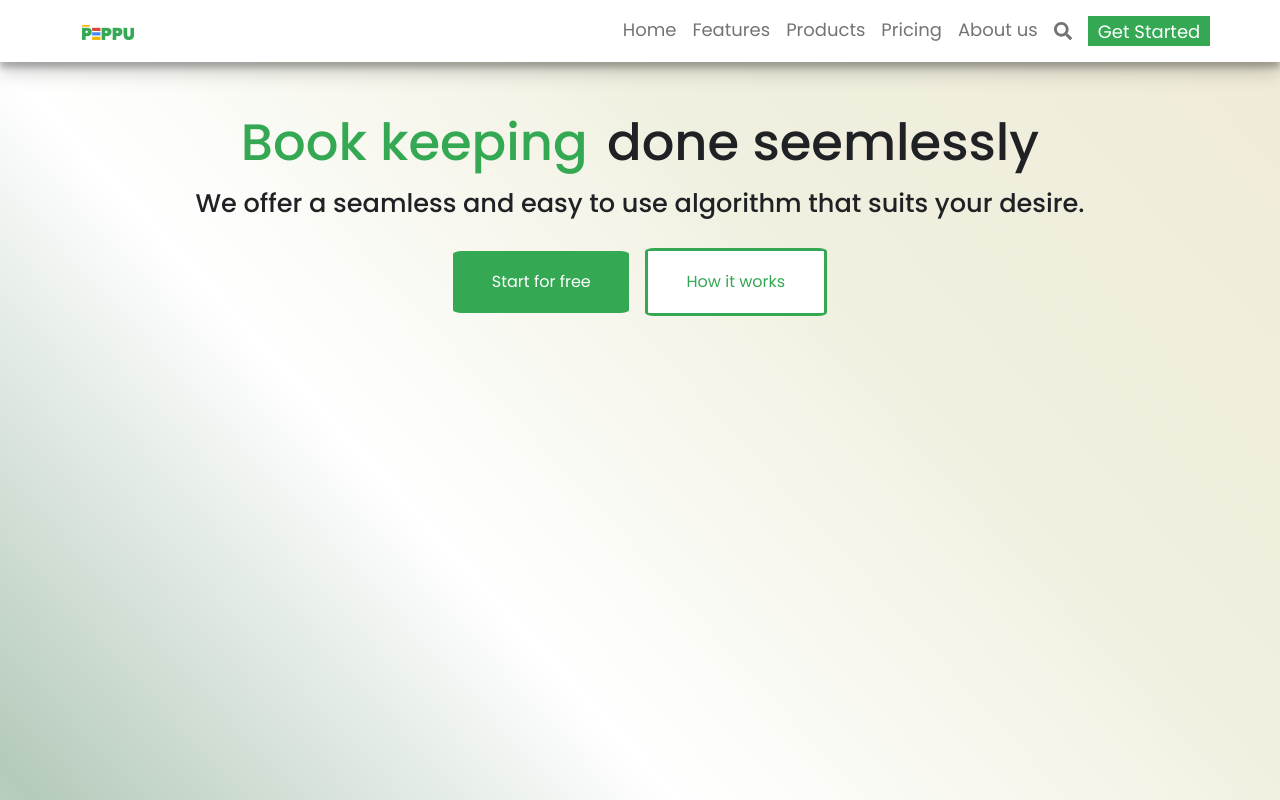
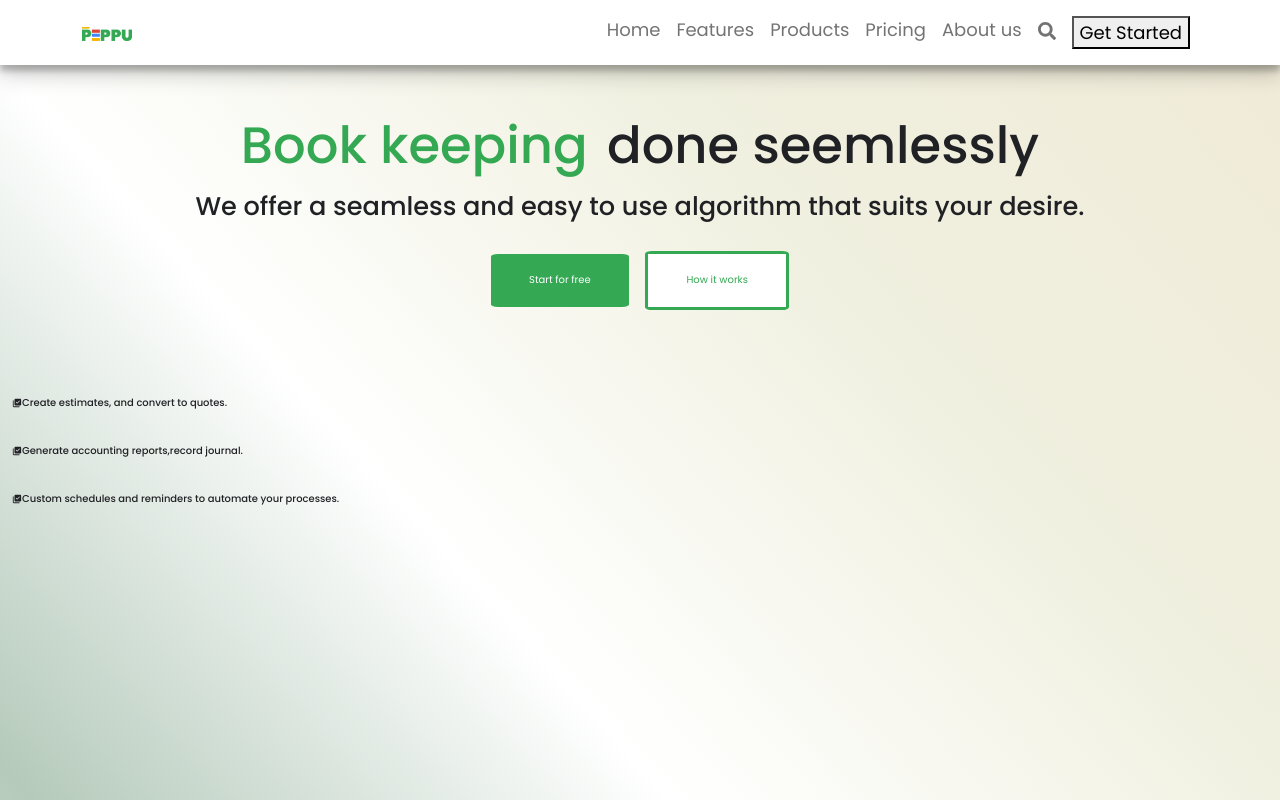
Before and after one commit to Peppu-Group/Peppu-books-frontend, a React (Vite) app: page / in a window 1280 px wide. Shown: the top 800 px of the page. Built offline with nearby package versions, Linux system fonts and the light colour scheme.

Commit message:
no overflow successful

```diff
--- a/src/App.css
+++ b/src/App.css
@@ -13,7 +13,7 @@ p {
 
 .root {
     font-size: 62.4%;
-
+    overflow-x: hidden;
 
 }
 nav.fixed{
@@ -117,12 +117,7 @@ a {
     font-weight: 50;
 }
 
-.navbar button {
-    background-color: #34a853;
-    color: white;
-    border-style: none;
-    padding: 1.5% 10%;
-}
+
 
 .navbar {
     box-shadow: rgba(0, 0, 0, 0.19) 0px 10px 20px, rgba(0, 0, 0, 0.23) 0px 6px 6px;
@@ -172,6 +167,7 @@ a {
     border-style: none;
     padding: 1.5vw 3vw;
     border-radius: 5%;
+    margin-bottom: 6vw;
 }
 
 .button-white {
--- a/src/Pages/Homepage.jsx
+++ b/src/Pages/Homepage.jsx
@@ -25,7 +25,7 @@ import Stack from 'react-bootstrap/Stack';
 
 const Homepage = () => {
   return (
-    <main >
+    <main class="root">
       <nav >
         <Navbar />
       </nav>
@@ -38,22 +38,26 @@ const Homepage = () => {
           <div className='first-paragragh'>
             <p>We offer a seamless and easy to use  algorithm that suits your desire.</p>
           </div>
-          <article>
             <Stack direction="horizontal" gap={3} className='body-buttons'>
               <div>
                 <a href="https://app.peppubooks.com/login">
                   <button className='button-green'>Start&nbsp;for&nbsp;free</button>
                 </a>
               </div>
-
               <div>
                 <a href="/about">
                   <button className='button-white'>How&nbsp;it&nbsp;works</button>
                 </a>
               </div>
+            </Stack>
 
-             </Stack>
-             </article>
+            <div>
+              <p><MdLibraryAddCheck />Create estimates, and convert to quotes.</p>
+              <p><MdLibraryAddCheck />Generate accounting reports,record journal.</p>
+              <p><MdLibraryAddCheck />Custom schedules and reminders to automate your processes.</p>
+            </div>
+            <div>
+            </div>
         </Container>
       </div>
     </main>
```
Lines whose indentation alone changed are shown as unchanged.
